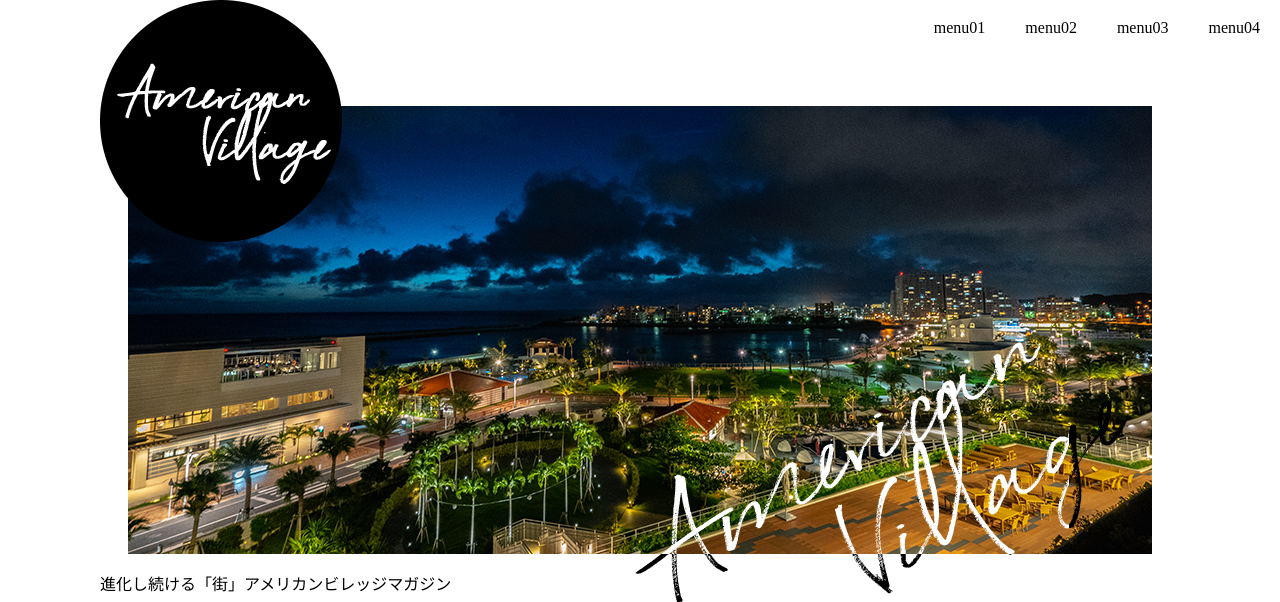
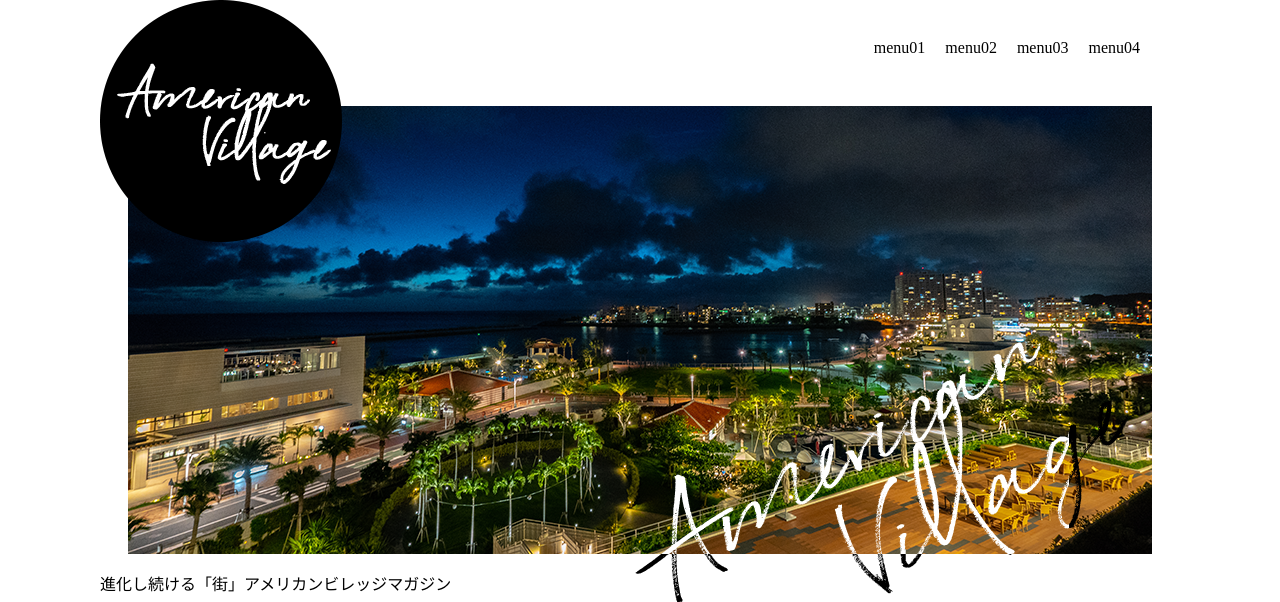
Before and after one commit to HirokoAB/OJT, a PHP site: page /header.html in a window 1280 px wide. Shown: the top 602 px of the page. Run offline with PHP 8.4, Linux system fonts and the light colour scheme.

Commit message:
header css 変更

```diff
--- a/header.css
+++ b/header.css
@@ -2,11 +2,15 @@
   position: relative;
 }
 .menu{
+  margin-right: 140px;
   display: flex;
   justify-content: flex-end;
+
 }
 .menu p{
-  margin: 20px;
+  margin-top: 40px;
+  margin-left:20px;
+
 }
 .logo{
   position: absolute;
```
